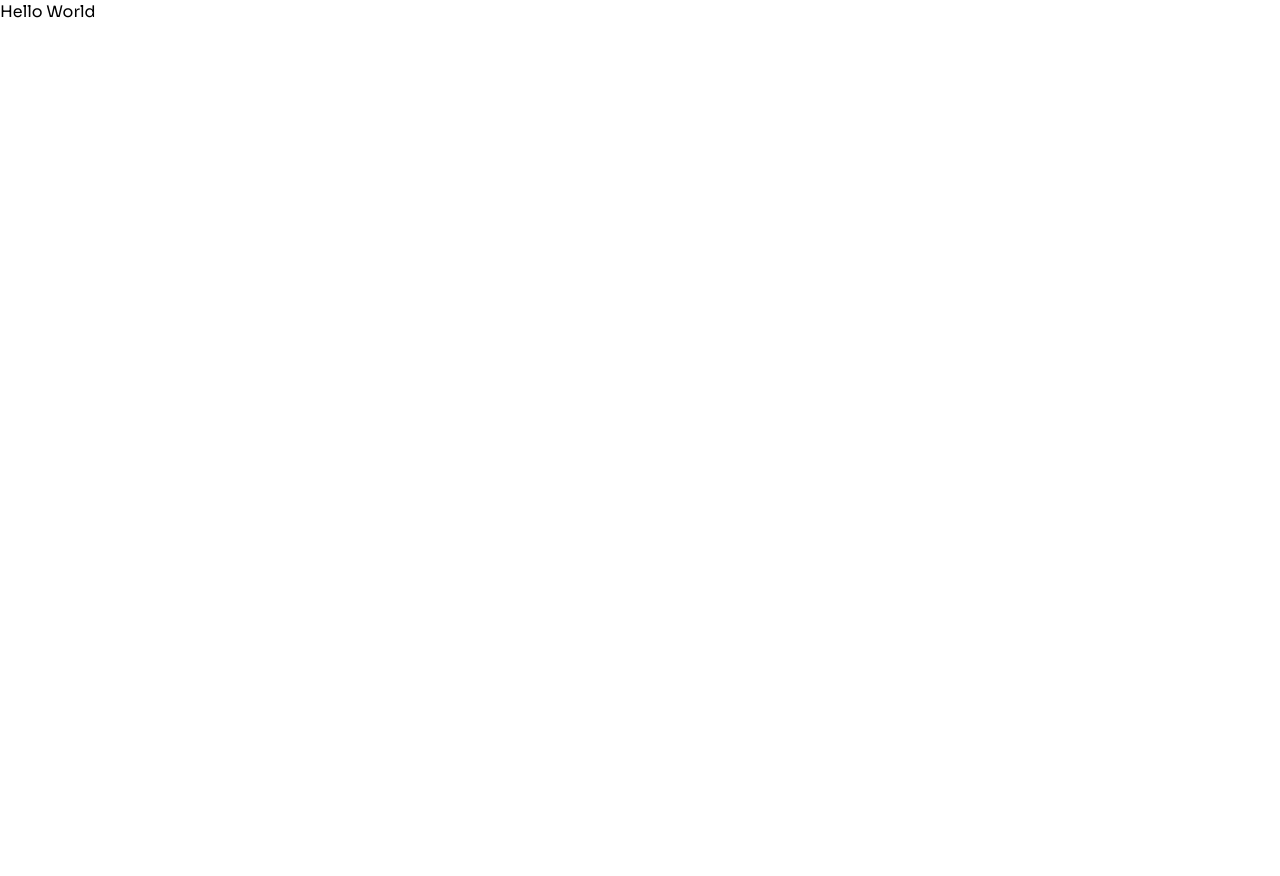
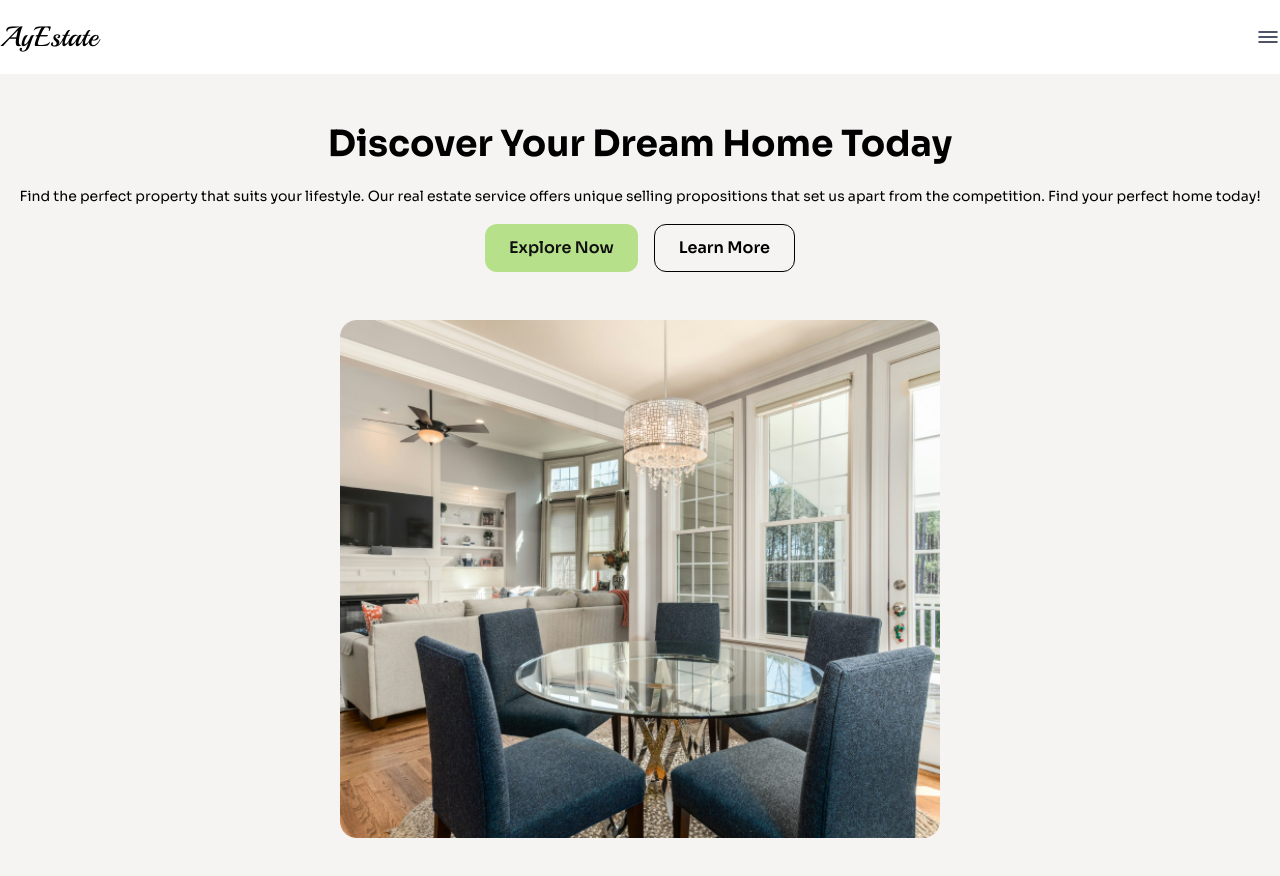
Before and after one commit to ezzdin-atef/AyEstate, a Next.js app: page / in a window 1280 px wide. Shown: the top 876 px of the page. Before the commit the page ends 800 px from the top, so only its background shows below. Built offline with nearby package versions, Linux system fonts and the light colour scheme.

Commit message:
fear: hero section

```diff
--- a/app/globals.css
+++ b/app/globals.css
@@ -24,6 +24,7 @@
 
   --red: #e04124;
   --black: #000000;
+  --black-111: #111111;
   --white: #ffffff;
 }
 
@@ -33,6 +34,10 @@ body {
   font-family: "Sora", sans-serif;
 }
 
+.playball {
+  font-family: "Playball", cursive;
+}
+
 @layer utilities {
   .text-balance {
     text-wrap: balance;
--- a/app/layout.tsx
+++ b/app/layout.tsx
@@ -1,3 +1,4 @@
+import { Header } from "@/components/feature/header";
 import type { Metadata } from "next";
 import "./globals.css";
 
@@ -14,7 +15,10 @@ export default function RootLayout({
 }>) {
   return (
     <html lang="en">
-      <body>{children}</body>
+      <body>
+        <Header />
+        {children}
+      </body>
     </html>
   );
 }
--- a/app/page.tsx
+++ b/app/page.tsx
@@ -1,3 +1,39 @@
+import heroImage from "@/assets/images/hero-section-image-discover-your-dream-home.png";
+import Image from "next/image";
+
 export default function Home() {
-  return <div>Hello World</div>;
+  return (
+    <div>
+      <section className="bg-[#F6F3F3] py-[50px] text-center">
+        <div className="container mx-auto px-3">
+          <h2 className="text-4xl font-bold mb-5 leading-10">
+            Discover Your Dream Home Today
+          </h2>
+          <p className="text-sm font-normal mb-2 leading-6">
+            Find the perfect property that suits your lifestyle. Our real estate
+            service offers unique selling propositions that set us apart from
+            the competition. Find your perfect home today!
+          </p>
+          <div className="flex mt-4 gap-4 justify-center">
+            <button className="h-12 flex justify-center items-center bg-primary-1 font-semibold text-black-111 rounded-xl py-3 px-6">
+              Explore Now
+            </button>
+            <button className="h-12 flex justify-center items-center border-black text-black border font-semibold rounded-xl py-3 px-6">
+              Learn More
+            </button>
+          </div>
+
+          <div className="flex justify-center mt-12">
+            <Image
+              src={heroImage}
+              width={600}
+              height={500}
+              alt="hero image"
+              className="rounded-2xl"
+            />
+          </div>
+        </div>
+      </section>
+    </div>
+  );
 }
--- /dev/null
+++ b/components/feature/header/header.tsx
@@ -0,0 +1,39 @@
+import React from "react";
+
+export function Header() {
+  return (
+    <div className="w-full h-[74px]">
+      <div className="container mx-auto flex justify-between items-center h-full">
+        <h1 className="playball text-[28px]">AyEstate</h1>
+        <button className="w-6 h-6 flex justify-center items-center">
+          <svg
+            width="24"
+            height="24"
+            viewBox="0 0 24 24"
+            fill="none"
+            xmlns="http://www.w3.org/2000/svg"
+          >
+            <path
+              d="M3 7H21"
+              stroke="#151B33"
+              stroke-width="1.5"
+              stroke-linecap="round"
+            />
+            <path
+              d="M3 12H21"
+              stroke="#151B33"
+              stroke-width="1.5"
+              stroke-linecap="round"
+            />
+            <path
+              d="M3 17H21"
+              stroke="#151B33"
+              stroke-width="1.5"
+              stroke-linecap="round"
+            />
+          </svg>
+        </button>
+      </div>
+    </div>
+  );
+}
--- /dev/null
+++ b/components/feature/header/index.ts
@@ -0,0 +1 @@
+export * from "./header";
--- a/tailwind.config.ts
+++ b/tailwind.config.ts
@@ -26,6 +26,8 @@ const config: Config = {
         "light-gray-3": "var(--light-gray-3)",
 
         "red-1": "var(--red-1)",
+
+        "black-111": "var(--black-111)",
       },
     },
   },
```
